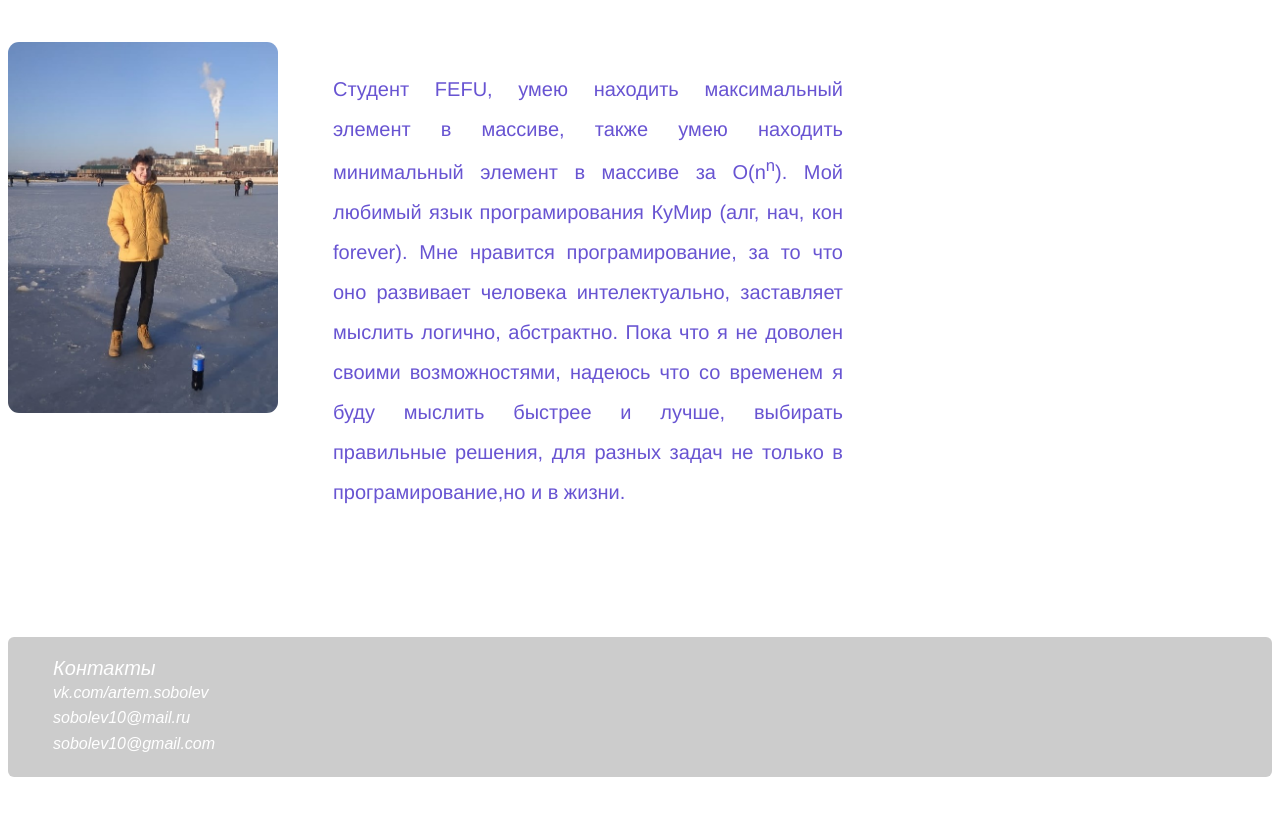
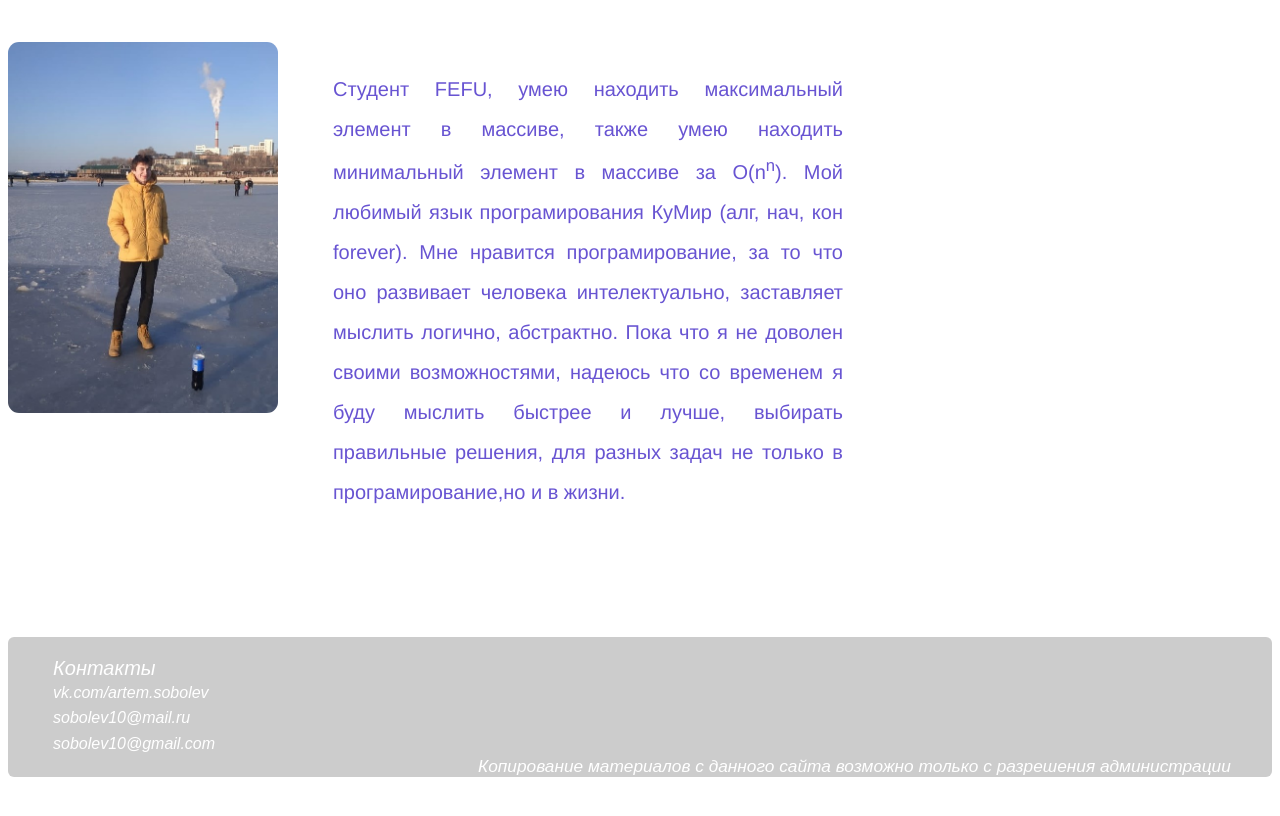
Before and after one commit to queso65/website, a plain HTML site: page index.html in a window 1280 px wide. Shown: the part 168-984 px from the top of the page. Drawn offline with Linux system fonts and the light colour scheme.

Commit message:
Update styale.css

```diff
--- a/css/styale.css
+++ b/css/styale.css
@@ -78,7 +78,7 @@ body{
 .copyright{
 	float:left;
 	font-size: 17.3px;
-	padding: 18.5px 0 0px 0px;
+	padding: 0px 0px 0px 0px;
 	margin-left:470px;
 }
 .table{
```
